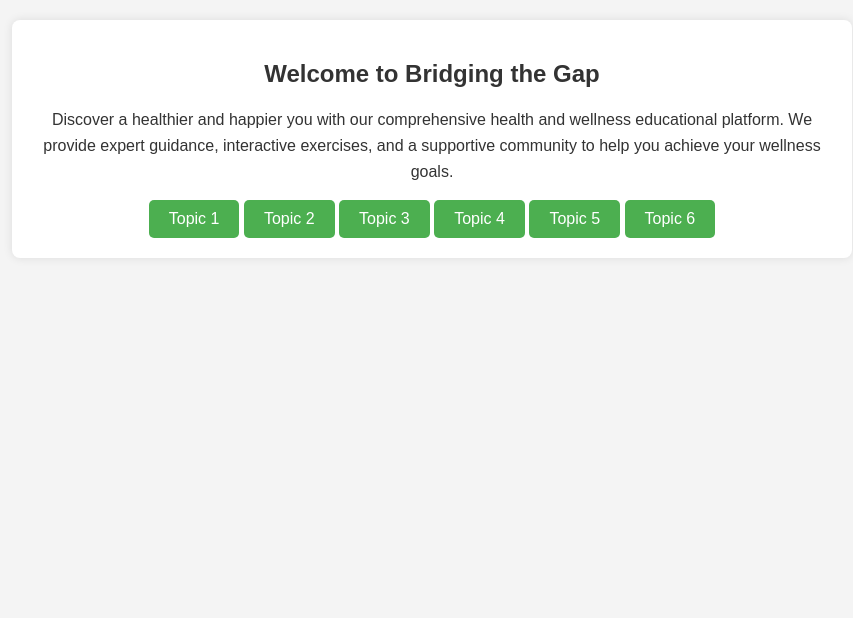
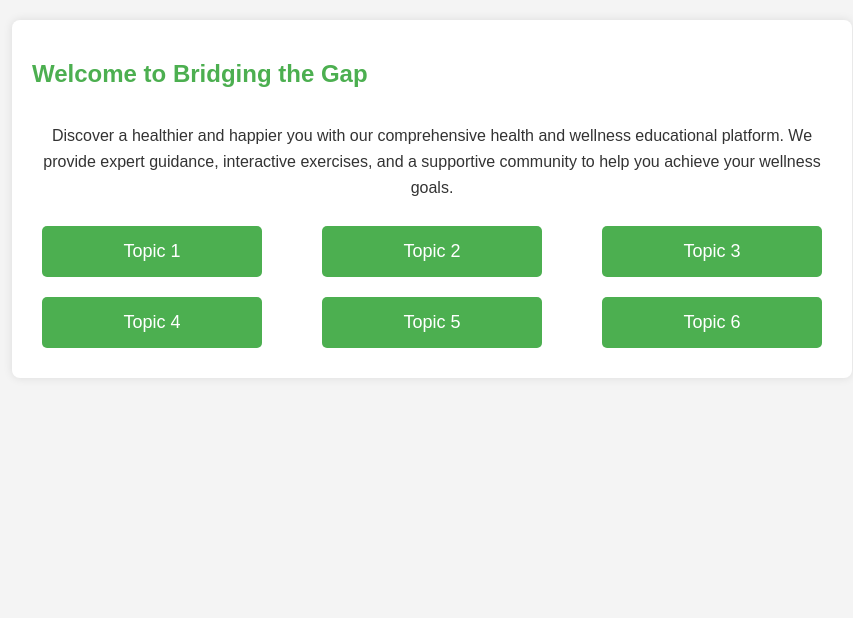
Before and after one commit to Nimosteve88/ACHACK, a Django app: page / in a window 1280 px wide. Shown: the part 136-754 px from the top of the page, without its empty margins (208-1061 px from the left). Run offline with Django 4.2, Linux system fonts and the light colour scheme.

Commit message:
Update styles.css

```diff
--- a/AC_Hack/members/static/styles.css
+++ b/AC_Hack/members/static/styles.css
@@ -55,8 +55,14 @@ section {
     text-align: center;
 }
 
+section {
+    display: flex;
+    flex-wrap: wrap;
+    justify-content: space-between; /* Adjust the alignment as needed */
+}
+
 h2 {
-    color
+    color: #4CAF50;
 }
 
 h1 {
@@ -69,7 +75,9 @@ p {
 
 .cta-button {
     display: inline-block;
-    padding: 10px 20px;
+    margin: 10px;
+    padding: 15px 30px; /* Adjust the padding to increase button size */
+    font-size: 18px; /* Adjust the font-size to increase button size */
     background-color: #4CAF50;
     color: white;
     text-decoration: none;
@@ -77,8 +85,12 @@ p {
     transition: background-color 0.3s;
 }
 
+.cta-button {
+    width: 20%;
+}
+
 .cta-button:hover {
-    background-color: #45a049;
+    background-color: #032305;
 }
 
 /* Footer Styles */
```
